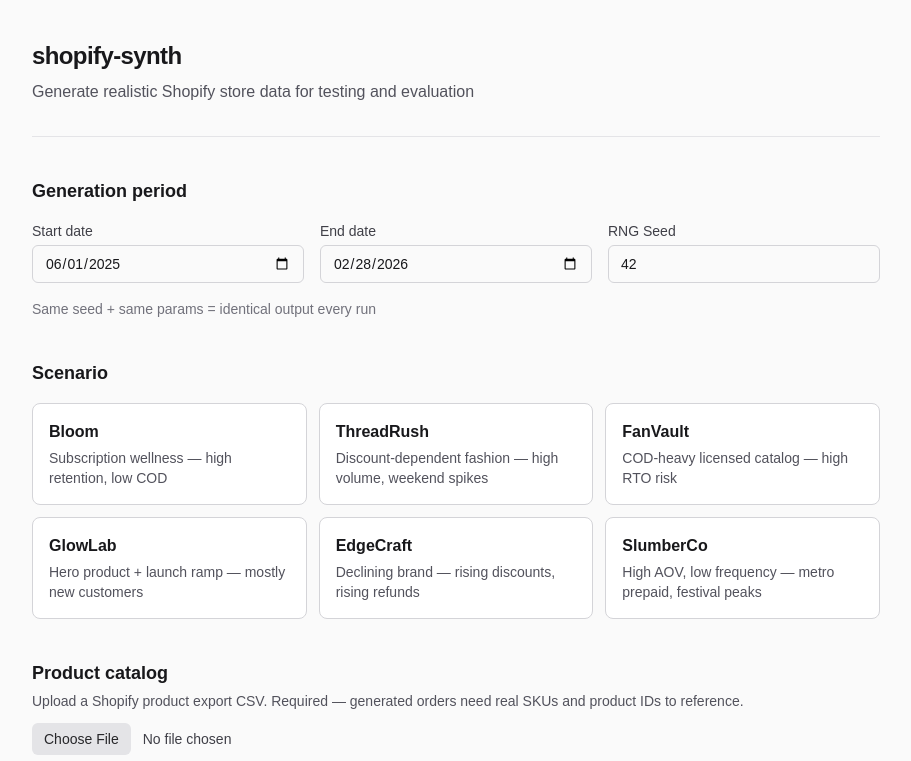
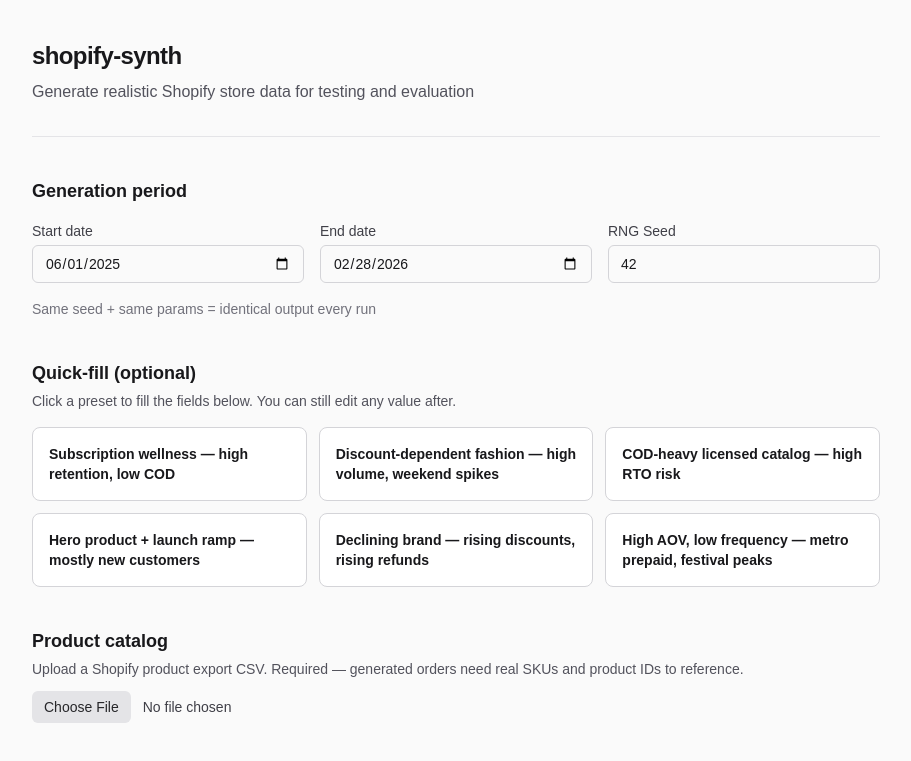
Before and after one commit to piyushwadhwa25/shopify-synth, a Next.js app: page / in a window 1280 px wide. Shown: the top 761 px of the page, without its empty margins (184-1095 px from the left). Built offline with nearby package versions, Linux system fonts and the light colour scheme.

Commit message:
Removed hardcoded brand name scenario pickers into general scenarios for prefilling base params form

```diff
--- a/src/app/page.tsx
+++ b/src/app/page.tsx
@@ -198,7 +198,13 @@
             onChange={setGlobalPeriod}
           />
 
-          <ScenarioPicker onSelect={setSelectedScenario} />
+          <ScenarioPicker
+            selectedId={selectedScenario}
+            onSelectId={setSelectedScenario}
+            onQuickFill={() => {
+              /* BaseParamsForm wiring is a follow-up step */
+            }}
+          />
 
           <CatalogUpload onCatalogParsed={handleCatalogParsed} />
 
--- a/src/components/ScenarioPicker.tsx
+++ b/src/components/ScenarioPicker.tsx
@@ -1,11 +1,16 @@
 "use client";
 
-import { useState } from "react";
+import type { SegmentParams } from "../lib/core/segments";
 import { PROFILES } from "../lib/core/profiles/index";
 
 /** Props for {@link ScenarioPicker}. */
 export interface ScenarioPickerProps {
-  onSelect: (scenarioId: string) => void;
+  /** Applies a preset's params into the base-params form. */
+  onQuickFill: (params: Required<SegmentParams>) => void;
+  /** Highlight state only — which preset was last applied. */
+  selectedId: string | null;
+  /** Updates highlight after a card click. */
+  onSelectId: (id: string) => void;
 }
 
 /** One-line archetype copy keyed by profile slug. */
@@ -18,7 +23,7 @@
   slumberco: "High AOV, low frequency — metro prepaid, festival peaks",
 };
 
-/** Display order for scenario cards. */
+/** Display order for quick-fill cards. */
 const SCENARIO_ORDER = [
   "bloom",
   "threadrush",
@@ -29,15 +34,25 @@
 ] as const;
 
 /**
- * Grid of scenario profile cards. Clicking a card selects it and
- * notifies the parent via `onSelect`.
+ * Optional quick-fill cards that load profile params into BaseParamsForm.
+ * Scenario names are not shown — only the one-line description.
  */
-export function ScenarioPicker({ onSelect }: ScenarioPickerProps) {
-  const [selectedId, setSelectedId] = useState<string | null>(null);
-
+export function ScenarioPicker({
+  onQuickFill,
+  selectedId,
+  onSelectId,
+}: ScenarioPickerProps) {
   return (
     <section className="space-y-4">
-      <h2 className="text-lg font-semibold text-zinc-900">Scenario</h2>
+      <div>
+        <h2 className="text-lg font-semibold text-zinc-900">
+          Quick-fill (optional)
+        </h2>
+        <p className="mt-1 text-sm text-zinc-600">
+          Click a preset to fill the fields below. You can still edit any value
+          after.
+        </p>
+      </div>
 
       <div className="grid gap-3 sm:grid-cols-2 lg:grid-cols-3">
         {SCENARIO_ORDER.map((scenarioId) => {
@@ -50,8 +65,8 @@
               key={scenarioId}
               type="button"
               onClick={() => {
-                setSelectedId(scenarioId);
-                onSelect(scenarioId);
+                onQuickFill(profile.params);
+                onSelectId(scenarioId);
               }}
               className={`rounded-lg border p-4 text-left transition-colors ${
                 isSelected
@@ -59,10 +74,7 @@
                   : "border-zinc-300 bg-white hover:border-zinc-400 hover:bg-zinc-50"
               }`}
             >
-              <span className="block font-semibold text-zinc-900">
-                {profile.scenario}
-              </span>
-              <span className="mt-1 block text-sm text-zinc-600">
+              <span className="block text-sm font-semibold text-zinc-900">
                 {description}
               </span>
             </button>
```
